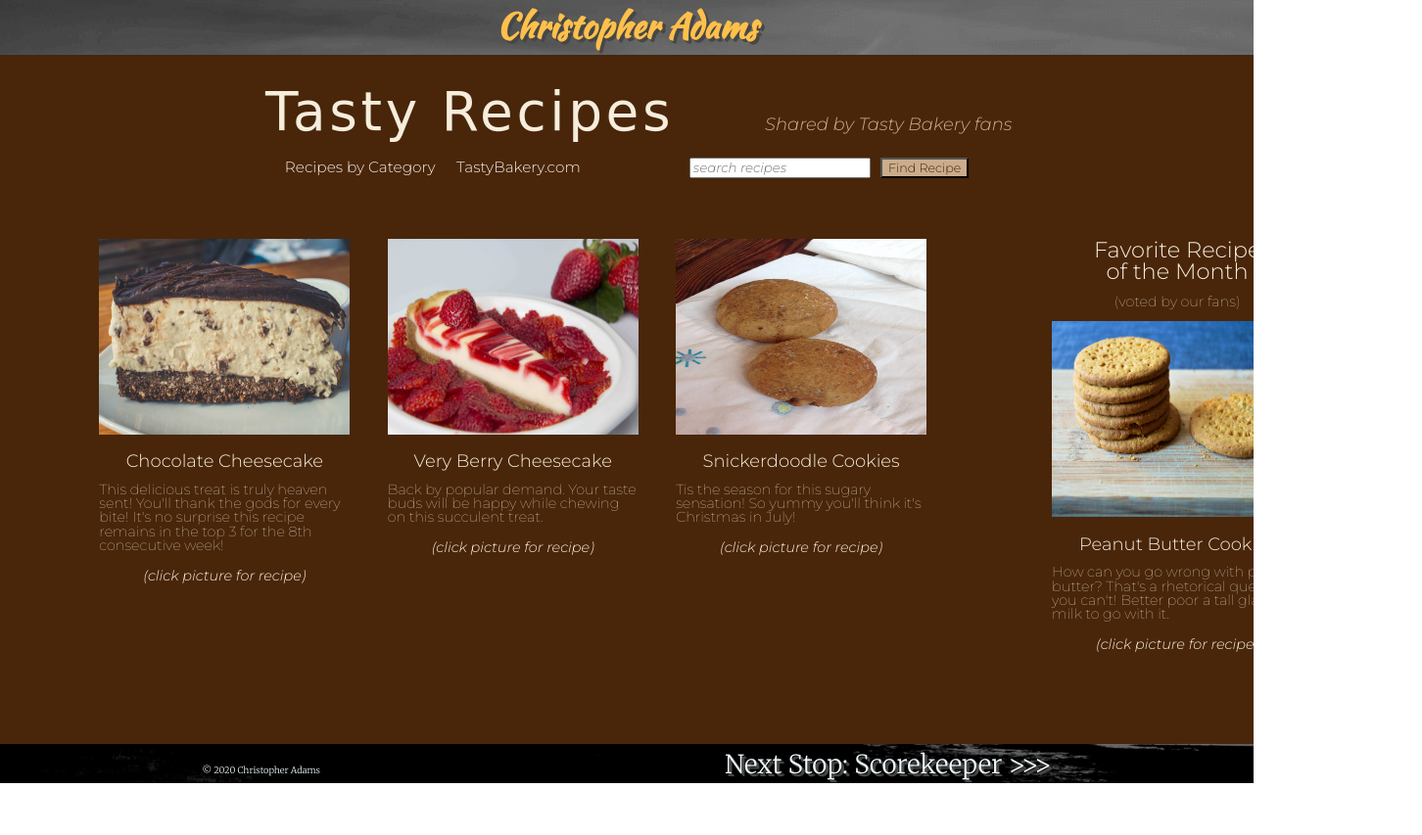
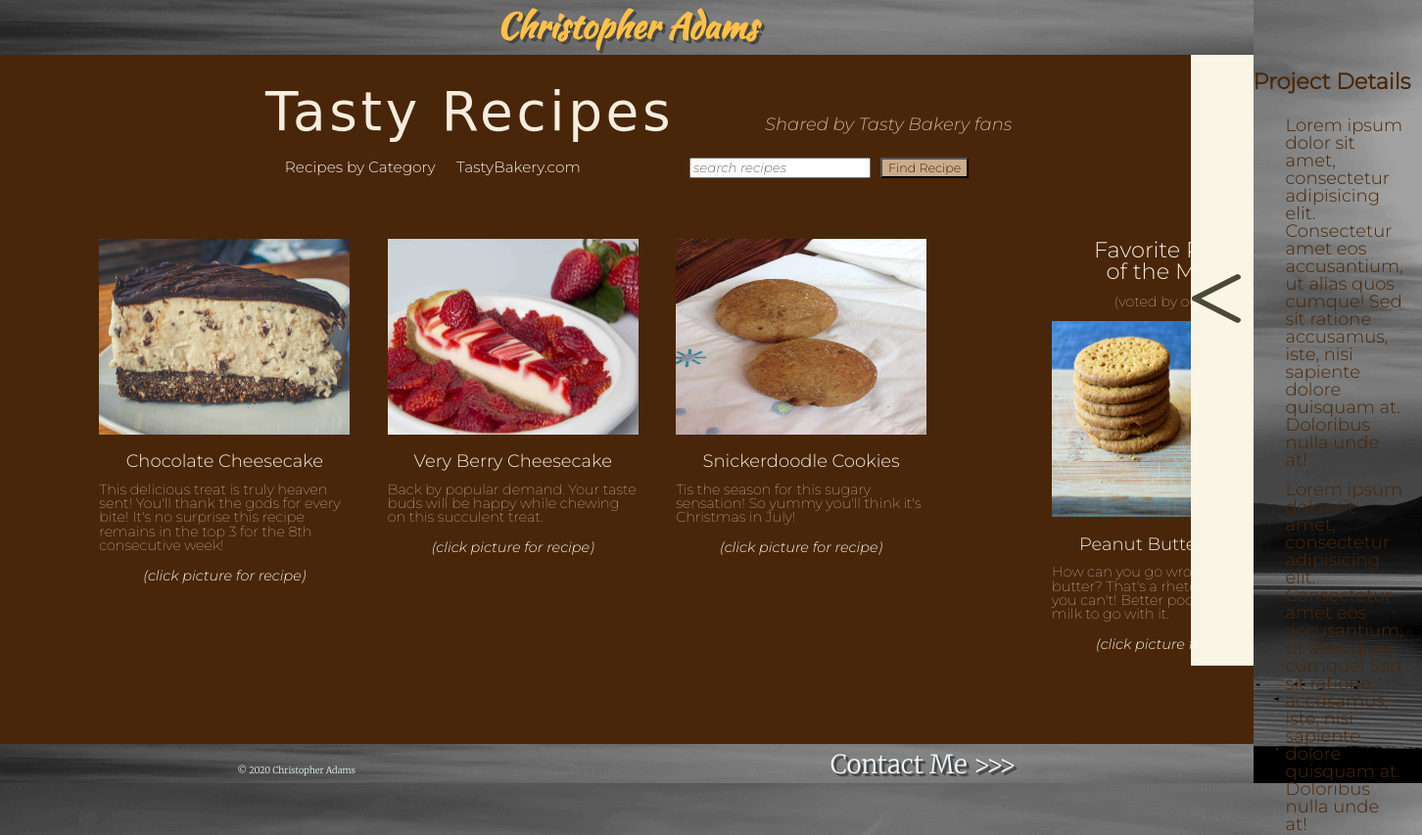
Before and after one commit to inspiredbeyondcontrol/inspiredbeyondcontrol.github.io, a plain HTML site: page pages/tastyrecipes.html in a window 1280 px wide. Shown: the whole page at 98% size, 1452 px wide, since content can reach past the window. Before the commit the page ends 800 px from the top, so only its background shows below. Drawn offline with Linux system fonts and the light colour scheme.

Commit message:
Add videos to Ruby Scorekeeper page, add transitioning description section to Tasty and Hunger pages

```diff
--- a/pages/tastyrecipes.html
+++ b/pages/tastyrecipes.html
@@ -69,6 +69,18 @@
                     </aside>
                 </container>
             </section>
+            <section id="description">
+                <container>
+                    <img id="left-arrow" src="../resources/pics/left-arrow-wheatgrn.svg" alt="left-arrow for description section" onclick="expand()">
+                    <img id="right-arrow" src="../resources/pics/right-arrow-wheatgrn.svg" alt="right-arrow for description section" onclick="condense()">
+
+                </container>
+                <container>
+                    <h4>Project Details</h4>
+                    <p>Lorem ipsum dolor sit amet, consectetur adipisicing elit. Consectetur amet eos accusantium, ut alias quos cumque! Sed sit ratione accusamus, iste, nisi sapiente dolore quisquam at. Doloribus nulla unde at!</p>
+                    <p>Lorem ipsum dolor sit amet, consectetur adipisicing elit. Consectetur amet eos accusantium, ut alias quos cumque! Sed sit ratione accusamus, iste, nisi sapiente dolore quisquam at. Doloribus nulla unde at!</p>
+                    </container>
+            </section>
             <section id="footer">
                 <div id="tb-ft-searchbox">
                     <input type="search" placeholder="search recipes">
@@ -79,7 +91,7 @@
     <!--    Tasty Blogs ENDS -->
         <footer>
             <p id="copy">&copy; 2020 Christopher Adams</p>
-            <p id="foot-link"><a href="ruby_scorekeeper.html" class="fire">Next Stop: Scorekeeper >>></a></p>
+            <p id="foot-link"><a href="contact.html" class="fire">Contact Me >>></a></p>
         </footer>
     </body>
     <script src="../resources/js/inspired.js"></script>
--- a/resources/css/head-foot.css
+++ b/resources/css/head-foot.css
@@ -72,7 +72,6 @@ header h1 {
 }
 
 main {
-    height: 88vh;
     max-width: 100vw;
     margin-top: 7vh;
     padding-left: 2vw;
--- a/resources/css/hunger.css
+++ b/resources/css/hunger.css
@@ -20,6 +20,7 @@ main {
     color: #786124;
     background-color: #4A4A36;
     overflow: scroll;
+    position: relative;
 }
 
 h3 {
@@ -193,6 +194,41 @@ main p {
 }
 
 
+#description {
+    display: flex;
+    background-color: #FAF5E4;
+    height: 80vh;
+    width: 5vw;
+    position: absolute;
+    top: 5vh;
+    right: 0;
+    transition: width 1s ease-in-out;
+}
+
+#description img {
+    height: 8%;
+    margin-top: 30vh;
+}
+
+#right-arrow {
+    display: none;
+}
+
+#description h4 {
+    font-size: 1.25rem;
+    font-weight: 600;
+    text-align: center;
+    margin-top: 4vh;
+    margin-bottom: 3vh;
+}
+
+#description p {
+    margin-left: 3.5vw;
+    margin-right: 1.5vw;
+    margin-bottom: 1.5vh;
+}
+
+
 @media only screen and (orientation: portrait) {
 
     #hg-header {
--- a/resources/css/ruby_scorekeeper.css
+++ b/resources/css/ruby_scorekeeper.css
@@ -1,25 +1,53 @@
 main {
-    background-image: url(../pics/under-construction.png);
-    -webkit-background-size: cover;
-    -moz-background-size: cover;
-    -o-background-size: cover;
-    background-size: cover;
-    height: 100vh;
+    background-image: linear-gradient(rgba(0, 0, 0, 0.6), rgba(0, 0, 0, 0.6)),
+        url(../pics/ruby-gem.svg);
+    padding-bottom: 10vh;
 }
 
-h3,
-h4 {
+main h3 {
     text-align: center;
     font-style: italic;
-
+    font-size: 3.052rem;
+    padding-top: 5vh;
+    margin-bottom: 5vh;
 }
 
-h3 {
-    font-size: 4rem;
-    padding-top: 5vh;
+main h4 {
+    margin-left: 18vw;
     margin-bottom: 2vh;
 }
 
-h4 {
-    font-size: 1.5rem;
+main p {
+    font-size: 1.15rem;
+    letter-spacing: .6px;
+    line-height: 1.2;
+    max-width: 65vw;
+    margin-left: 20vw;
+    margin-bottom: 3vh;
 }
+
+main video {
+    margin-top: 1vh;
+    margin-left: 25vw;
+    margin-bottom: 3vh;
+}
+
+
+@media only screen and (orientation: portrait) {
+
+    main h4 {
+        margin-left: 8vw;
+    }
+
+    main p {
+        font-size: 1rem;
+        margin-left: 10vw;
+        max-width: 75vw;
+    }
+
+    main video {
+        width: 80%;
+        margin-left: 10vw;
+    }
+
+}
--- a/resources/css/tastyrecipe-1.css
+++ b/resources/css/tastyrecipe-1.css
@@ -20,6 +20,7 @@ main {
     font-size: .8rem;
     color: #F6EDDD;
     background-color: #49260A;
+    height: 88vh;
     overflow: scroll;
 }
 
--- a/resources/css/tastyrecipes.css
+++ b/resources/css/tastyrecipes.css
@@ -20,6 +20,7 @@ main {
     font-size: .8rem;
     color: #F6EDDD;
     background-color: #49260A;
+    height: 88vh;
     overflow: scroll;
 }
 
@@ -155,6 +156,45 @@ main {
 #tb-ft-searchbox {
         display: none;
 }
+
+
+#description {
+    display: flex;
+    background-color: #FAF5E4;
+    height: 80vh;
+    width: 5vw;
+    position: absolute;
+    top: 5vh;
+    right: 0;
+    color: #49260A;
+    transition: width 1s ease-in-out;
+}
+
+#description img {
+    height: 8%;
+    margin-top: 30vh;
+}
+
+#right-arrow {
+    display: none;
+}
+
+#description h4 {
+    font-size: 1.25rem;
+    font-weight: 600;
+    text-align: center;
+    margin-top: 4vh;
+    margin-bottom: 3vh;
+}
+
+#description p {
+    font-size: 1rem;
+    margin-left: 3.5vw;
+    margin-right: 1.5vw;
+    margin-bottom: 1.5vh;
+}
+
+
 
 @media only screen and (orientation: portrait) {
 
--- a/resources/js/inspired.js
+++ b/resources/js/inspired.js
@@ -90,8 +90,16 @@ function hide() {
      }
 }
 
-// HUNGER: Alert box for Logo
+// HUNGER & TASTY: Show-hide project description section
 
-function logoAlert() {
-    alert("I created this logo!");
+function expand() {;
+    document.getElementById("description").style.width = "70vw";
+    document.getElementById("left-arrow").style.display = "none";
+    document.getElementById("right-arrow").style.display = "block";
 }
+
+function condense() {
+    document.getElementById("description").style.width = "5vw";
+    document.getElementById("left-arrow").style.display = "block";
+    document.getElementById("right-arrow").style.display = "none";
+}
```
Also changed, not shown: index.html (+1 -1 lines), pages/contact.html (+1 -0 lines), pages/hunger.html (+14 -1 lines), pages/ruby_scorekeeper.html (+10 -6 lines), resources/pics/left-arrow-wheatgrn.svg (added), resources/pics/right-arrow-wheatgrn.svg (added), resources/pics/ruby-gem.svg (added), 6 other files.
